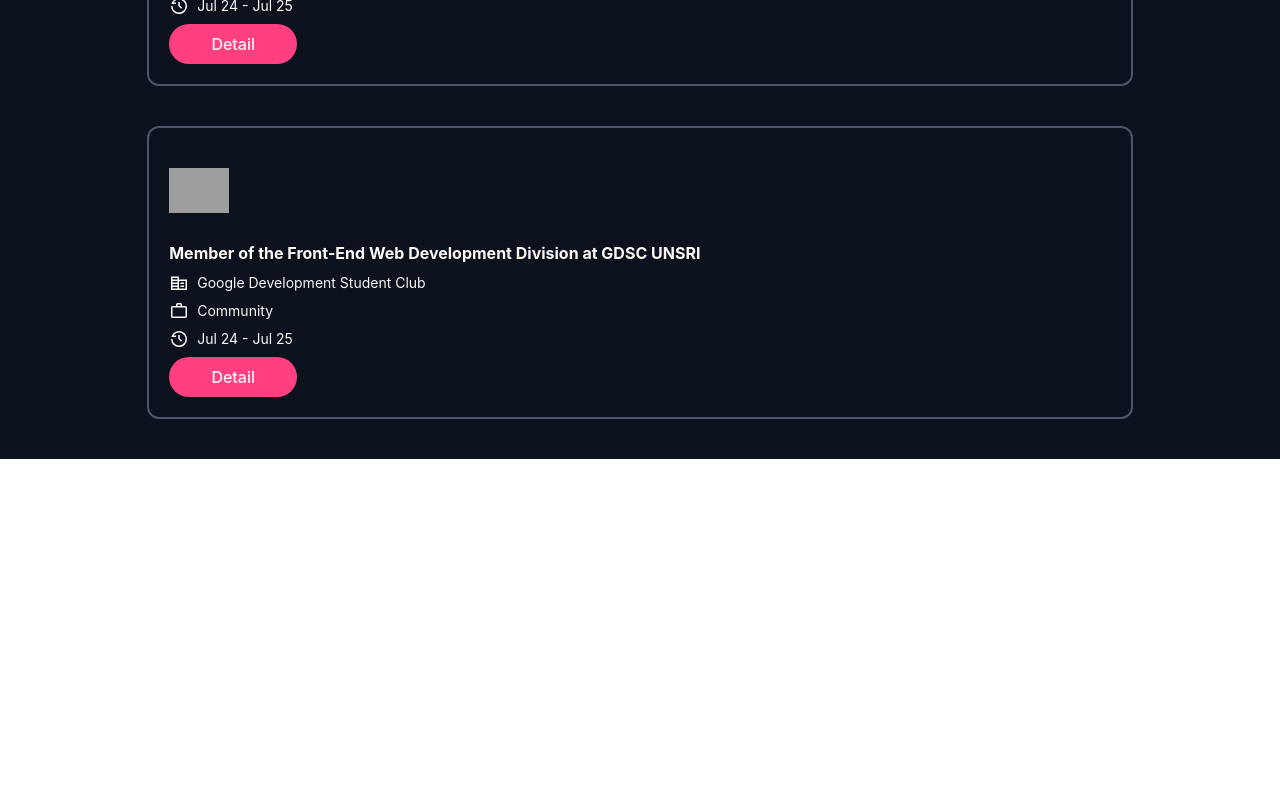
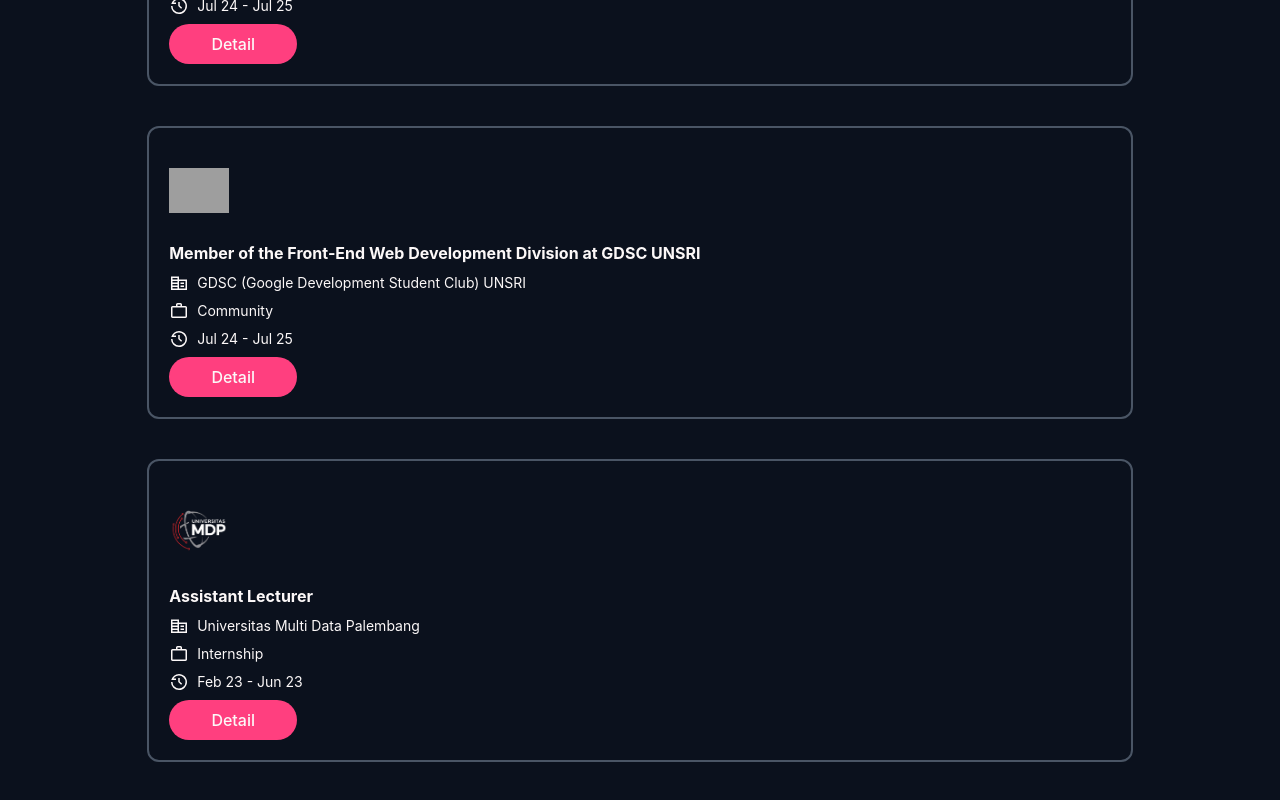
Before and after one commit to primatara42/portfolio-website, a Vue app: page / in a window 1280 px wide. Shown: the part 1120-1920 px from the top of the page. Before the commit the page ends 1579 px from the top, so only its background shows below. Built offline with nearby package versions, Linux system fonts and the light colour scheme; grey boxes are pictures that could not be loaded.

Commit message:
feat: add detailed experience descriptions and responsibilities

```diff
--- a/src/sections/Experience.vue
+++ b/src/sections/Experience.vue
@@ -14,48 +14,57 @@ const experiences = [
     title: "Research Assistant",
     icon: isysrg_icon,
     certificate: sertificate_isysrg,
-    organization: "IsysRG",
+    organization: "IsysRG (Intelligence Research System Group)",
     type: "Internship",
     date: "Jul 24 - Jul 25",
     description:
-      "Lorem ipsum dolor, sit amet consectetur adipisicing elit. Qui architecto assumenda officiis ipsam cumque eveniet fuga! Itaque earum, quisquam non laboriosam dolorum, sed quas soluta aspernatur veniam aperiam maiores officiis.",
+      "Berpartisipasi dalam kegiatan penelitian di Intelligent System Research Group (IsysRG) dengan fokus pada penerapan kecerdasan buatan dalam pengolahan sinyal kesehatan. Penelitian yang dilakukan berfokus pada pengembangan model deep learning untuk mendukung analisis sinyal elektrokardiogram (EKG) secara otomatis.",
     todos: [
-      "Lorem ipsum dolor, sit amet consectetur adipisicing elit.",
-      "Lorem ipsum dolor, sit amet consectetur adipisicing elit.",
-      "Lorem ipsum dolor, sit amet consectetur adipisicing elit.",
+      "Melakukan studi literatur terkait pemrosesan sinyal elektrokardiogram (EKG) dan penerapan deep learning pada data kesehatan.",
+      "Merancang dan mengembangkan model Long Short-Term Memory (LSTM) untuk memprediksi posisi anotasi R-Peak pada beat sinyal EKG.",
+      "Melakukan proses pelatihan dan validasi model menggunakan dataset sinyal EKG.",
+      "Mengevaluasi performa model regresi berdasarkan akurasi prediksi posisi anotasi R-Peak.",
+      "Menganalisis hasil prediksi untuk memastikan kesesuaian model dalam mendukung analisis morfologi sinyal EKG secara otomatis.",
+      "Mendokumentasikan hasil penelitian dan temuan yang diperoleh selama proses pengembangan model.",
     ],
   },
   {
     title: "Member of the Front-End Web Development Division at GDSC UNSRI",
     icon: gdsc_icon,
     certificate: sertificate_gdsc,
-    organization: "Google Development Student Club",
+    organization: "GDSC (Google Development Student Club) UNSRI",
     type: "Community",
 
     date: "Jul 24 - Jul 25",
     description:
-      "Lorem ipsum dolor, sit amet consectetur adipisicing elit. Qui architecto assumenda officiis ipsam cumque eveniet fuga! Itaque earum, quisquam non laboriosam dolorum, sed quas soluta aspernatur veniam aperiam maiores officiis.",
+      "Berpartisipasi dalam program pengembangan talenta teknologi di Google Developer Student Clubs (GDSC) Universitas Sriwijaya sebagai anggota divisi Front End Development. Pengalaman ini membantu saya memperkuat kemampuan teknis di bidang pengembangan web, meningkatkan kemampuan kolaborasi tim, serta memperoleh pengalaman dalam mendukung pelaksanaan kegiatan komunitas teknologi.",
     todos: [
-      "Lorem ipsum dolor, sit amet consectetur adipisicing elit.",
-      "Lorem ipsum dolor, sit amet consectetur adipisicing elit.",
-      "Lorem ipsum dolor, sit amet consectetur adipisicing elit.",
+      "Mempelajari konsep dan praktik Front End Web Development melalui kegiatan pembelajaran dan proyek komunitas.",
+      "Mengembangkan keterampilan menggunakan HTML, CSS, JavaScript, Tailwind CSS, dan React JS.",
+      "Berkolaborasi dengan anggota dari berbagai divisi dalam kegiatan komunitas dan pengembangan diri.",
+      "Berpartisipasi sebagai panitia dalam penyelenggaraan seminar dan workshop teknologi.",
+      "Membantu koordinasi dan pelaksanaan kegiatan komunitas untuk mendukung proses belajar anggota.",
+      "Memperluas jaringan profesional melalui interaksi dengan mahasiswa dan praktisi teknologi.",
     ],
   },
-  // {
-  //   title: "Assistant Lecturer",
-  //   icon: assistant_lecturer_icon,
-  //   certificate: sertificate_assistant_lecturer,
-  //   organization: "Universitas Multi Data Palembang",
-  //   type: "Internship",
-  //   date: "Feb 23 - Jun 23",
-  //   description:
-  //     "Lorem ipsum dolor, sit amet consectetur adipisicing elit. Qui architecto assumenda officiis ipsam cumque eveniet fuga! Itaque earum, quisquam non laboriosam dolorum, sed quas soluta aspernatur veniam aperiam maiores officiis.",
-  //   todos: [
-  //     "Lorem ipsum dolor, sit amet consectetur adipisicing elit.",
-  //     "Lorem ipsum dolor, sit amet consectetur adipisicing elit.",
-  //     "Lorem ipsum dolor, sit amet consectetur adipisicing elit.",
-  //   ],
-  // },
+  {
+    title: "Assistant Lecturer",
+    icon: assistant_lecturer_icon,
+    certificate: sertificate_assistant_lecturer,
+    organization: "Universitas Multi Data Palembang",
+    type: "Internship",
+    date: "Feb 23 - Jun 23",
+    description:
+      "Mendukung kegiatan pembelajaran pada mata kuliah Pemrograman Web dengan membantu mahasiswa memahami konsep dan implementasi pengembangan web menggunakan HTML, CSS, JavaScript, dan Vue JS. Selain itu, saya juga terlibat dalam proses evaluasi untuk memantau perkembangan pemahaman mahasiswa selama perkuliahan.",
+    todos: [
+      "Membantu dosen dalam kegiatan perkuliahan dan praktikum mata kuliah Pemrograman Web.",
+      "Memberikan pendampingan kepada mahasiswa dalam memahami konsep dasar pengembangan web.",
+      "Membimbing mahasiswa dalam implementasi HTML, CSS, JavaScript, dan Vue JS pada tugas dan praktikum.",
+      "Membantu menjawab pertanyaan serta menyelesaikan kendala teknis yang dihadapi mahasiswa selama proses pembelajaran.",
+      "Melakukan evaluasi terhadap tugas dan hasil praktikum mahasiswa sesuai arahan dosen pengampu.",
+      "Mendukung proses penilaian untuk memantau perkembangan pemahaman mahasiswa terhadap materi yang diajarkan.",
+    ],
+  },
 ];
 
 const isModalOpen = ref(false);
```
Also changed, not shown: src/assets/universitas_mdp.png.
